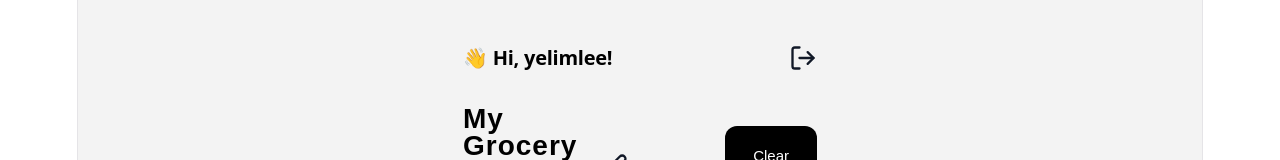
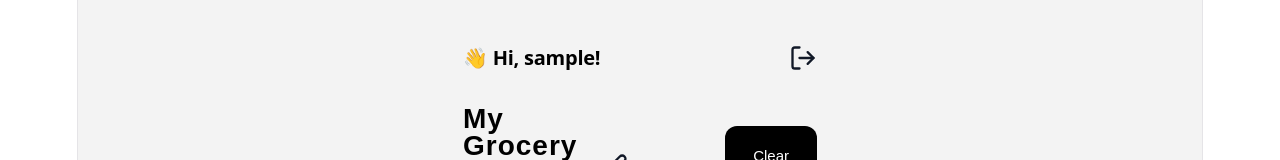
Before and after one commit to dPfal/listify, a React (Vite) app in the folder frontend/: page /dashboard in a window 1280 px wide. Shown: the top 160 px of the page. Built offline with nearby package versions, Linux system fonts and the light colour scheme; no server answers; sample sign-in values are in the browser's storage.

Commit message:
feat: add username display and retrieve from localStorage

```diff
--- a/frontend/src/pages/Dashboard.jsx
+++ b/frontend/src/pages/Dashboard.jsx
@@ -17,7 +17,7 @@ import ConfirmModal from "./ConfirmModal";
 function Dashboard() {
   const [listName, setListName] = useState("My Grocery List");
   const [groceryData, setGroceryData] = useState([]);
-
+  const [username, setUsername] = useState("");
   const [isRenameModalOpen, setIsRenameModalOpen] = useState(false);
   const [isAddModalOpen, setIsAddModalOpen] = useState(false);
   const [isEditModalOpen, setIsEditModalOpen] = useState(false);
@@ -29,7 +29,12 @@ function Dashboard() {
   const [selectedCategoryIndex, setSelectedCategoryIndex] = useState(null);
   const [itemToDelete, setItemToDelete] = useState(null);
   const [deleteCategoryIndex, setDeleteCategoryIndex] = useState(null);
-
+  useEffect(() => {
+    const storedUsername = localStorage.getItem("username");
+    if (storedUsername) {
+      setUsername(storedUsername);
+    }
+  }, []);
   const groupItemsByCategory = items => {
     return items.reduce((acc, item) => {
       const categoryName = item.category || "Uncategorized";
@@ -476,7 +481,7 @@ function Dashboard() {
     <div className="dashboard-page">
       <div className="phone-frame">
         <div className="dashboard-topbar">
-          <h2 className="greeting">👋 Hi, yelimlee!</h2>
+          <h2 className="greeting">👋 Hi, {username}!</h2>{" "}
           <button className="icon-button logout-button" onClick={handleLogout}>
             <FiLogOut />
           </button>
```
